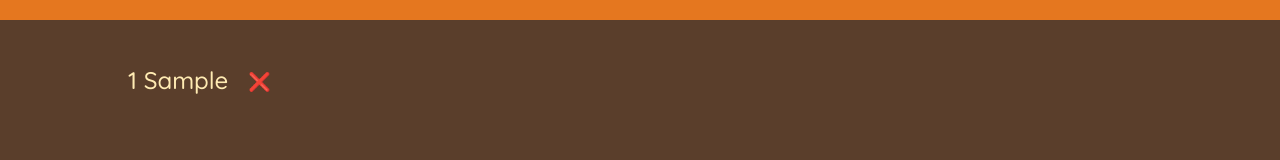
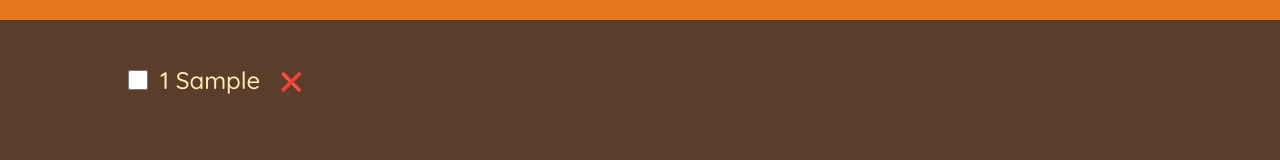
Before and after one commit to mdxramos64136/travel-list-react, a React (Create React App) app: page / in a window 1280 px wide. Both pictures are taken after typing "Sample" into the empty fields and a click on the button "ADD". Shown: the part 257-417 px from the top of the page. Built offline with nearby package versions, Linux system fonts and the light colour scheme.

Commit message:
toggle function implemented

```diff
--- a/src/App.js
+++ b/src/App.js
@@ -15,6 +15,12 @@ export default function App() {
     setItemsState((items) => items.filter((itemArr) => itemArr.id !== id));
   }
 
+  function handleToggleItem(id) {
+    setItemsState((items) =>
+      items.map((itemArr) => (itemArr.id === id ? { ...itemArr, packed: !itemArr.packed } : itemArr))
+    );
+  }
+
   return (
     <div className="app">
       <Logo />
@@ -22,6 +28,7 @@ export default function App() {
       <PackingList
         listItemsProp={itemsState}
         onDeleteItemProp={handleDeleteItem}
+        onToggleItemProp={handleToggleItem}
       />
       <Stats />
     </div>
@@ -86,7 +93,7 @@ function Form({ onAddItemProp }) {
   );
 }
 /******************************************************************** */
-function PackingList({ listItemsProp, onDeleteItemProp }) {
+function PackingList({ listItemsProp, onDeleteItemProp, onToggleItemProp }) {
   return (
     <div className="list">
       <ul>
@@ -95,6 +102,7 @@ function PackingList({ listItemsProp, onDeleteItemProp }) {
             itemProp={itemArr}
             key={itemArr.id}
             onDeleteItemProp={onDeleteItemProp}
+            onToggleItemProp={onToggleItemProp}
           />
         ))}
       </ul>
@@ -104,9 +112,16 @@ function PackingList({ listItemsProp, onDeleteItemProp }) {
 /******************************************************************** */
 //Using conditional operator to apply some style. If the item is packed(true),
 // then it will appear crossed out
-function Item({ itemProp, onDeleteItemProp }) {
+function Item({ itemProp, onDeleteItemProp, onToggleItemProp }) {
   return (
     <li>
+      {/* “Quando o usuário clicar no checkbox, crie uma função anônima
+      que chama onToggleItemProp (handleToggleItem) passando o id correto.” */}
+      <input
+        type="checkbox"
+        value={itemProp.packed}
+        onChange={() => onToggleItemProp(itemProp.id)}
+      />
       <span style={itemProp.packed ? { textDecoration: "line-through" } : {}}>
         {itemProp.quantity + " "}
         {itemProp.description}
```
